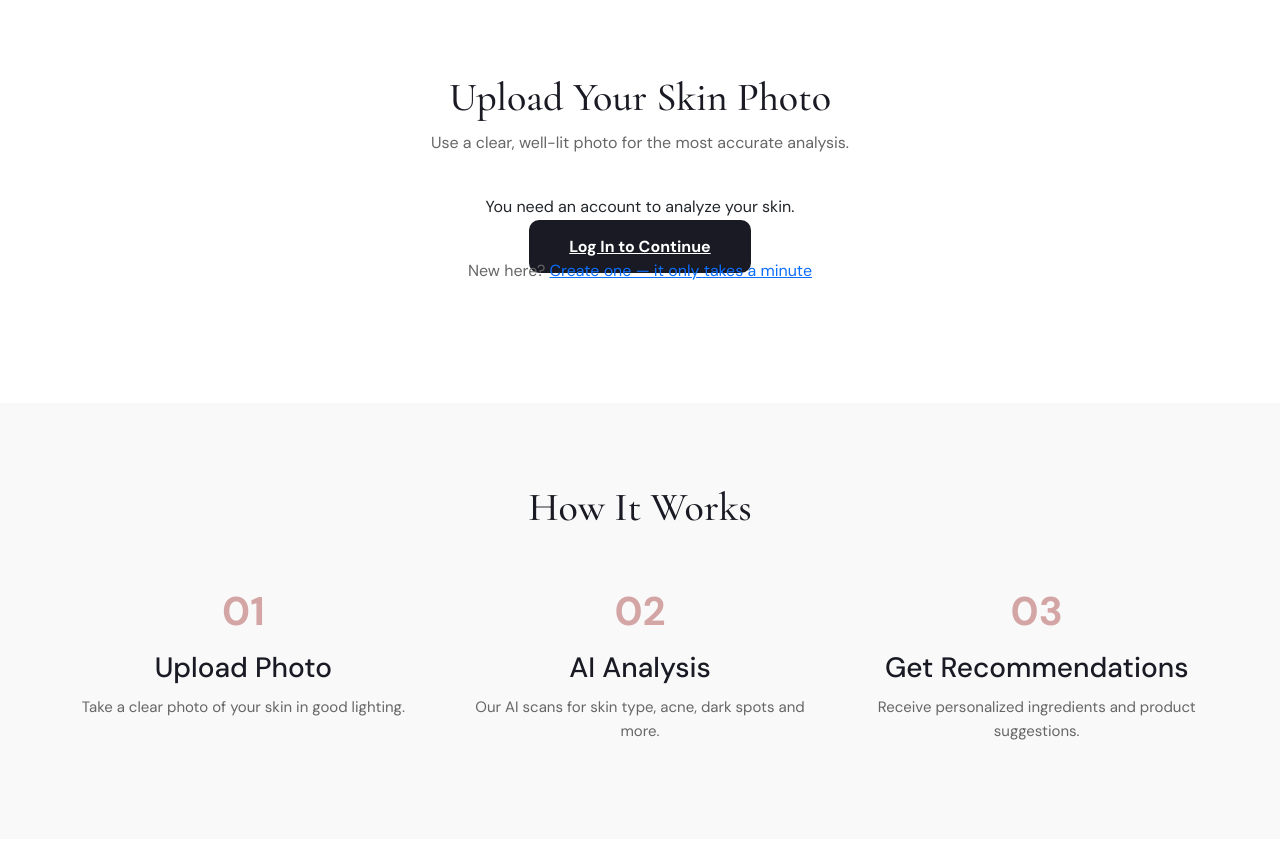
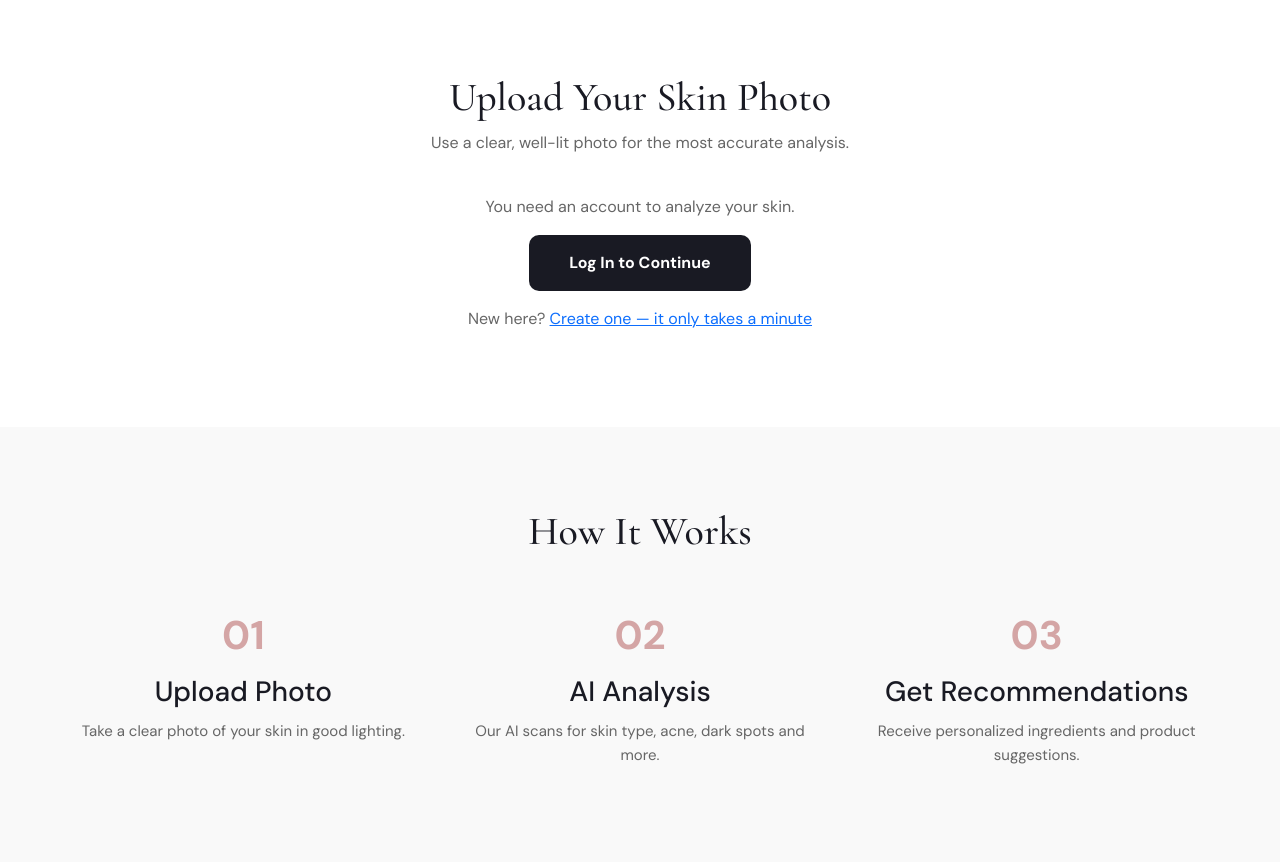
Before and after one commit to Sandhya17-art/Tvisha-skin-ai, a Flask app: page / in a window 1280 px wide. Shown: the part 640-1502 px from the top of the page. Run offline with Flask 3, Linux system fonts and the light colour scheme.

Commit message:
Fix overlapping login-prompt layout on the logged-out homepage

```diff
--- a/static/css/style.css
+++ b/static/css/style.css
@@ -246,6 +246,7 @@
   }
 
   .analyze-btn {
+    display: inline-block;
     background-color: #191A23;
     color: white;
     border: none;
@@ -253,6 +254,7 @@
     border-radius: 10px;
     font-size: 16px;
     font-weight: 600;
+    text-decoration: none;
     cursor: pointer;
     transition: 0.3s ease;
   }
@@ -265,6 +267,22 @@
   .analyze-btn:disabled {
     background-color: #ccc;
     cursor: not-allowed;
+  }
+
+  /* Login prompt (shown when logged out) */
+  .login-prompt {
+    max-width: 420px;
+    margin: 0 auto;
+    text-align: center;
+  }
+
+  .login-prompt p {
+    margin-bottom: 16px;
+    color: #666;
+  }
+
+  .login-prompt .analyze-btn {
+    margin-bottom: 16px;
   }
 
   /* Loading Spinner */
```
